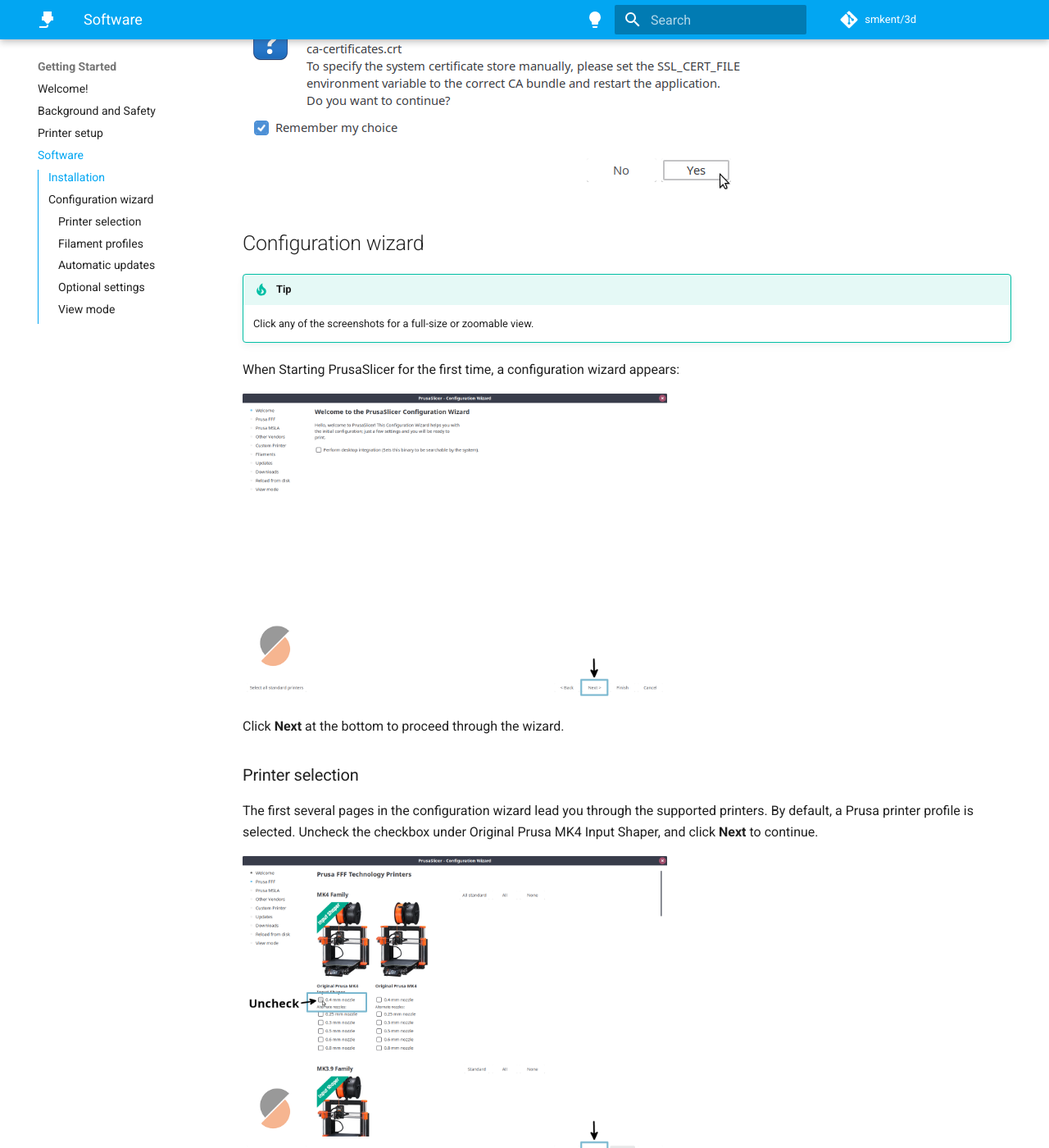
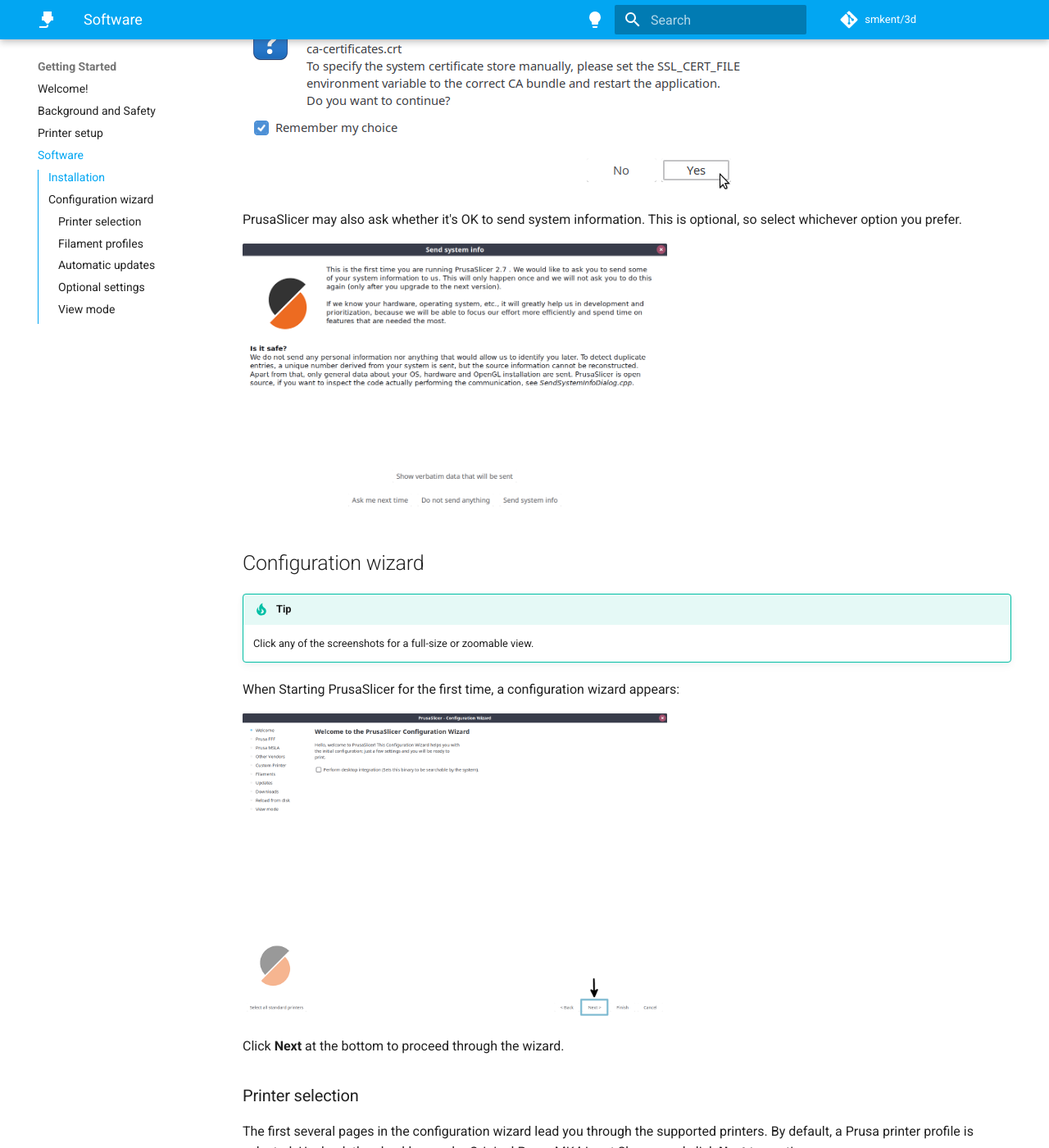
Before and after one commit to smkent/3d, an MkDocs documentation site: the page built from docs/getting-started/software.md, in a window 1280 px wide and 1400 px high, scrolled down 576 px. Shown: the whole window at 82% size. Built offline with MkDocs 1.6.1 and Material for MkDocs 9.7.7, drawn with Linux system fonts in a browser that asks for light colours; comment, search, counter and statistics services are not loaded.

Commit message:
Add PrusaSlicer data collection dialog

```diff
--- a/docs/css/custom.css
+++ b/docs/css/custom.css
@@ -1 +1,2 @@
+[data-gallery="psdc"] { width: 518px; }
 [data-gallery="pswiz"] { width: 518px; }
--- a/docs/getting-started/software.md
+++ b/docs/getting-started/software.md
@@ -21,6 +21,11 @@
 **Yes**.
 
 ![SSL certificates dialog][prusaslicer-ssl-certs]{ .off-glb }
+
+PrusaSlicer may also ask whether it's OK to send system information. This is
+optional, so select whichever option you prefer.
+
+![PrusaSlicer data collection prompt][prusaslicer-data-collection]{: data-gallery="psdc" }
 
 ## Configuration wizard
 
@@ -119,8 +124,9 @@
 
 
 [cura]: https://ultimaker.com/software/ultimaker-cura/
+[printables]: https://printables.com
+[prusaslicer-data-collection]: ../img/prusaslicer-data-collection.png
 [prusaslicer-ssl-certs]: ../img/prusaslicer-ssl-certs.png
-[prusaslicer]: https://www.prusa3d.com/page/prusaslicer_424/
 [prusaslicer-wizard-1]: ../img/prusaslicer-wizard-1.png
 [prusaslicer-wizard-2]: ../img/prusaslicer-wizard-2.png
 [prusaslicer-wizard-3]: ../img/prusaslicer-wizard-3.png
@@ -132,6 +138,6 @@
 [prusaslicer-wizard-9]: ../img/prusaslicer-wizard-9.png
 [prusaslicer-wizard-10]: ../img/prusaslicer-wizard-10.png
 [prusaslicer-wizard-11]: ../img/prusaslicer-wizard-11.png
+[prusaslicer]: https://www.prusa3d.com/page/prusaslicer_424/
+[wiki-petg]: https://en.wikipedia.org/wiki/PETG
 [wiki-pla]: https://en.wikipedia.org/wiki/Polylactic_acid
-[wiki-petg]: https://en.wikipedia.org/wiki/PETG
-[printables]: https://printables.com
```
Also changed, not shown: docs/img/prusaslicer-data-collection.png (added).
